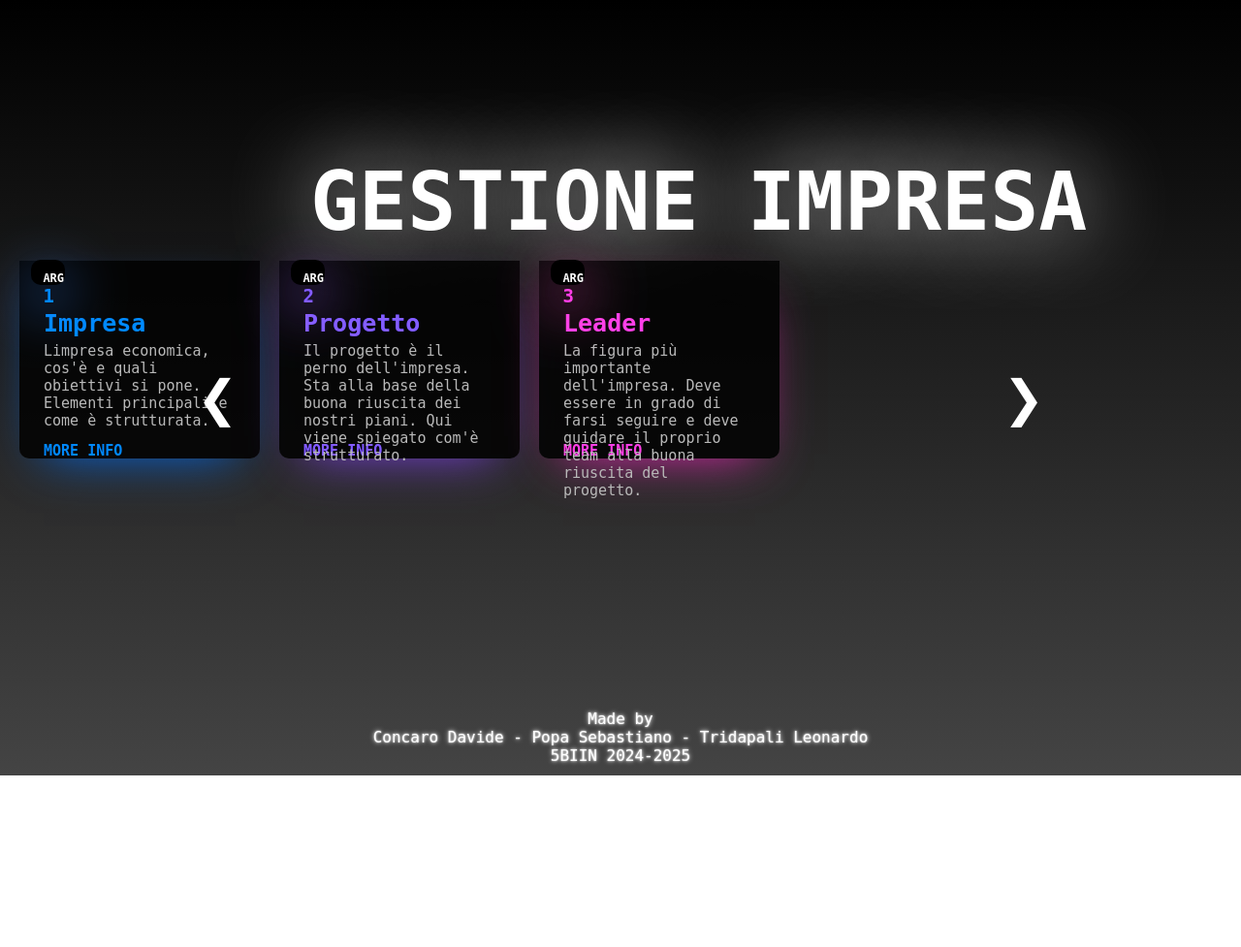
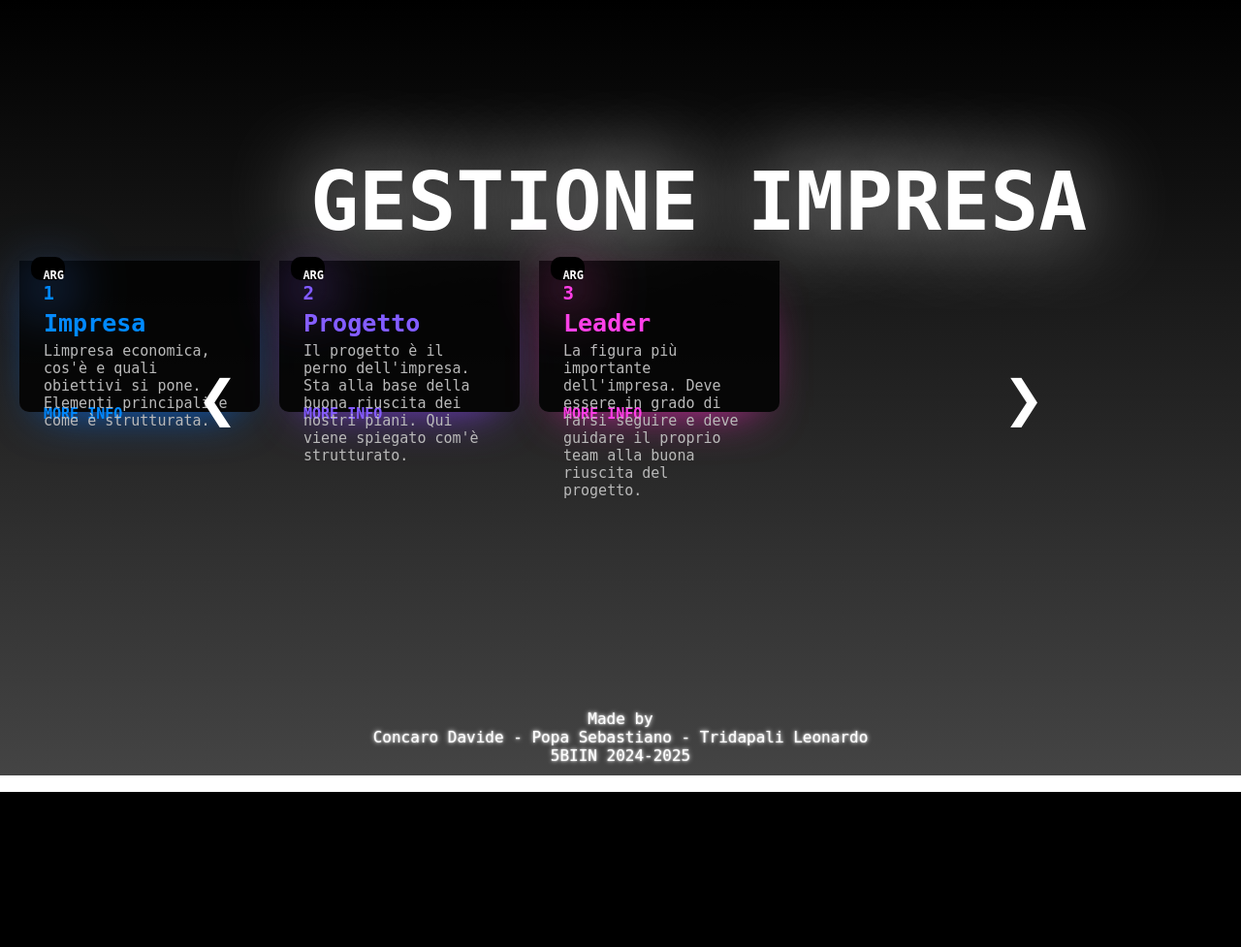
Before and after one commit to tridoz06/GPOI, a PHP site: page / in a window 1280 px wide. Shown: the whole page at 97% size. After the commit the page ends 817 px from the top, so only its background shows below. Run offline with PHP 8.4, Linux system fonts and the light colour scheme; data comes from the database, SQL or seed files in the repository; some web fonts are replaced.

Commit message:
js e css

```diff
--- a/CSS/style.css
+++ b/CSS/style.css
@@ -37,7 +37,7 @@ input{
     position: relative;
     width: 100%;
     max-width: 100%;
-    height: 100%;
+    height: 80%;
     margin: 0 auto;
     overflow: hidden;
     padding-top: 5rem;
--- a/JS/main.js
+++ b/JS/main.js
@@ -41,7 +41,6 @@ function updateCarouselPosition() {
 
     if (timed_shifter > 0) {
         removeFadeIn();
-        set_event_listener();
     }
     timed_shifter++;
 }
```
